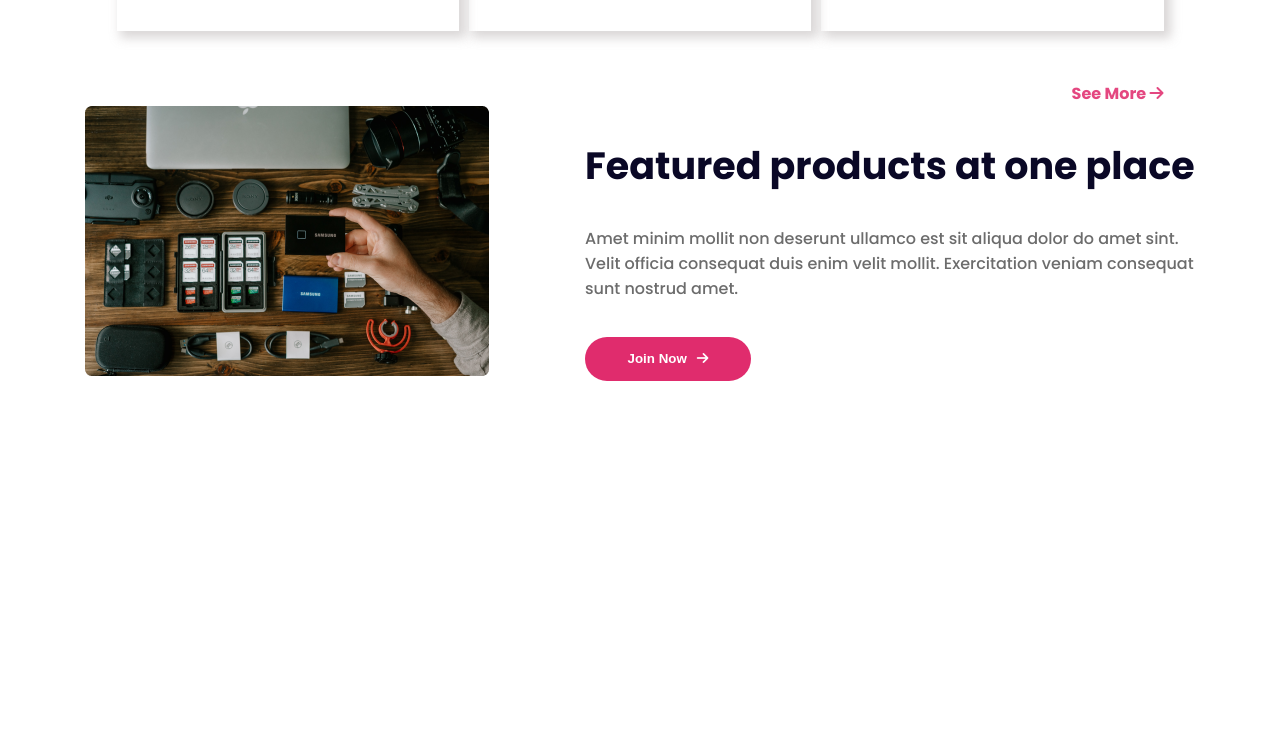
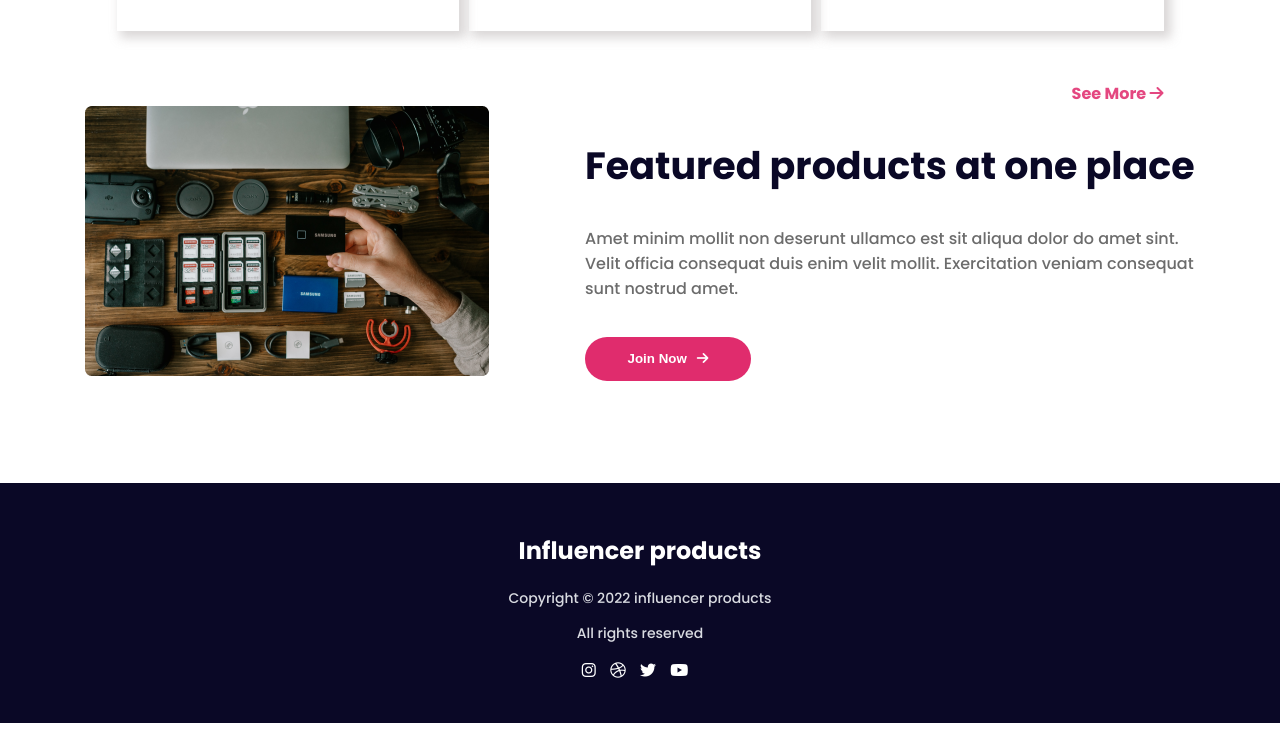
Before and after one commit to mamun1064/influencer-gear-main, a plain HTML site: page index.html in a window 1280 px wide. Shown: the part 2420-3153 px from the top of the page. Before the commit the page ends 2803 px from the top, so only its background shows below. Drawn offline with Linux system fonts and the light colour scheme.

Commit message:
footer added

```diff
--- a/index.html
+++ b/index.html
@@ -245,6 +245,20 @@
             </div>
         </section>
     </main>
-    <footer></footer>
+    <footer>
+        <div class="footer-container">
+            <div class="copyright">
+                <h2 class="footer-title">Influencer products</h2>
+                <p>Copyright © 2022  influencer products</p>
+                <p>All rights reserved</p>
+            </div>
+            <div class="social-menu">
+                <a href="#"><i class="fa-brands fa-instagram"></i></a>
+                <a href="#"><i class="fa-brands fa-dribbble"></i></a>
+                <a href="#"><i class="fa-brands fa-twitter"></i></a>
+                <a href="#"><i class="fa-brands fa-youtube"></i></a>
+            </div>
+        </div>
+    </footer>
 </body>
 </html>
--- a/style.css
+++ b/style.css
@@ -143,6 +143,7 @@ main{
 }
 .bottom-section{
     width: 1110px;
+    margin-bottom: 100px;
 }
 .bottom-wrap{
     display: flex;
@@ -170,3 +171,43 @@ main{
     font-size: 16px;
     color: #6C6C6C;
 }
+/* --------------
+    footer area
+-----------------*/
+footer{
+    height: 240px;
+    background: #0A0826;
+    display: flex;
+    flex-direction: column;
+    align-items: center;
+}
+.footer-container{
+    width: 400px;
+}
+.copyright{
+    margin-top: 50px;
+    text-align: center;
+}
+.footer-title{
+    font-size: 24px;
+    color: white;
+}
+.copyright p{
+    font-size: 14px;
+    color: #D9DBE1;
+}
+.social-menu{
+    text-align: center;
+    margin-bottom: 50px;
+}
+.social-menu a{
+    text-decoration: none;
+    color: white;
+    margin-right: 10px;
+    width: 32px;
+    height: 32px;
+}
+.social-menu p>i{
+    width: 32px;
+    height: 32px;
+}
```
